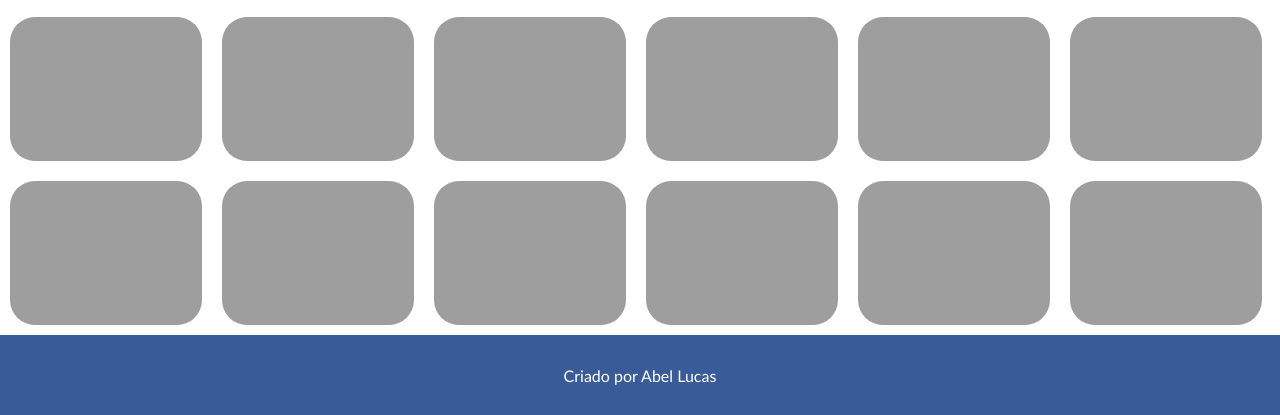
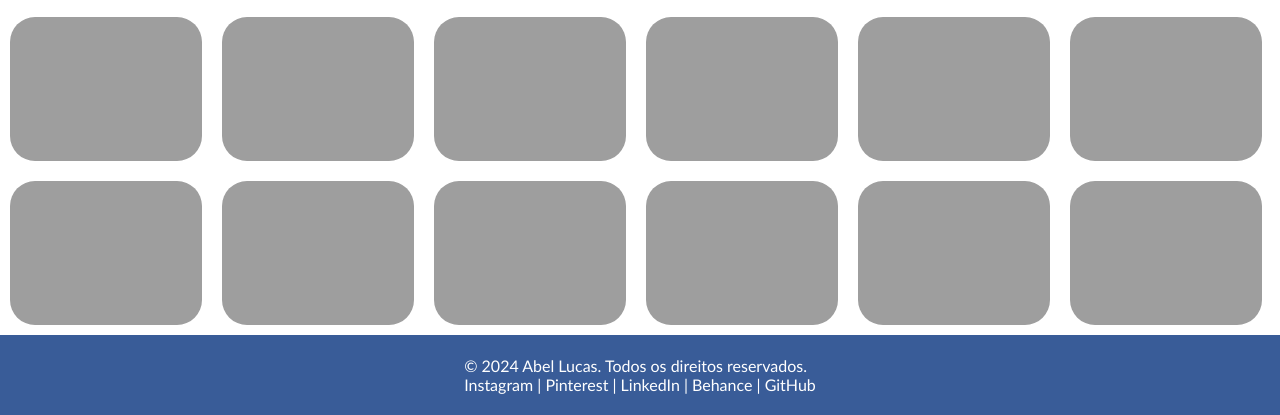
Before and after one commit to abelarduu/PixelArt-Gallery-Site, a plain HTML site: page index.html in a window 1280 px wide. Shown: the part 5749-6164 px from the top of the page. Drawn offline with Linux system fonts and the light colour scheme.

Commit message:
add footer melhorado

```diff
--- a/index.html
+++ b/index.html
@@ -5,7 +5,7 @@
 	<meta name="viewport" content="width=device-width, initial-scale=1.0">
 	<link href="style.css" rel="stylesheet" type="text/css" />
 	<link href="img/my1.png" rel="icon" />
-	<title>Meu Portifólio</title>
+	<title>PixelArt-Gallery-Site</title>
 </head>
 <body>
 	<header>
@@ -241,7 +241,16 @@
 	</main>
 
 	<footer class="centralized_container">
-		<p>Criado por Abel Lucas</p>
+		<div >
+			<p>&copy; 2024 Abel Lucas. Todos os direitos reservados.</p>
+			<div>
+				<a href="https://www.instagram.com/abelarduu" target="_blank">Instagram</a> |
+				<a href="https://br.pinterest.com/BitPixelGame/" target="_blank">Pinterest</a> |
+				<a href="https://www.linkedin.com/in/abel-lucas" target="_blank">LinkedIn</a> |
+				<a href="https://www.behance.net/abellucas1" target="_blank">Behance</a> |
+				<a href="https://github.com/abelarduu" target="_blank">GitHub</a>
+			</div>
+		</div>
 	</footer>
 </body>
 </html>
```
Also changed, not shown: style.css (line endings or trailing spaces).
